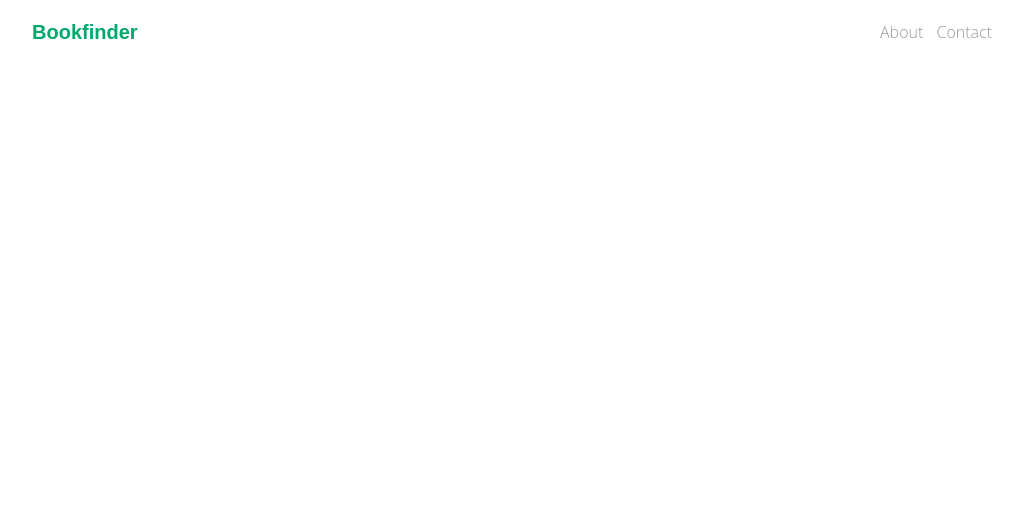
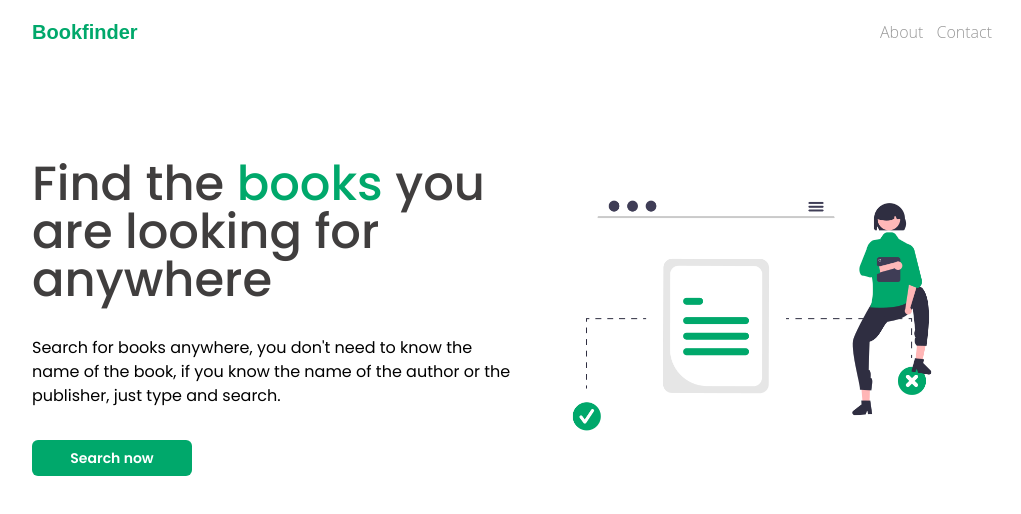
Before and after one commit to Alysson1013/bookfinder, a Vue app: page / in a window 1280 px wide. Shown: the top 514 px of the page, without its empty margins (128-1149 px from the left). Built offline with nearby package versions, Linux system fonts and the light colour scheme; a web font is replaced by a local one.

Commit message:
feat: main section

```diff
--- a/src/components/MainNav.vue
+++ b/src/components/MainNav.vue
@@ -1,5 +1,5 @@
-<template lang="">
-  <div class="fixed top-0 left-0 w-full h-16 bg-white content-center">
+<template>
+  <div class="top-0 left-0 w-full h-16 bg-white content-center">
     <div
       class="flex flex-nowrap flex-row justify-between h-full px-8 mx-auto max-w-screen-lg"
     >
@@ -12,8 +12,13 @@
       <div
         class="flex items-center justify-between h-16 w-28 font-light text-brand-gray-1"
       >
-        <a href="/"> About </a>
-        <a href="/"> Contact </a>
+        <a href="https://github.com/Alysson1013" target="_blank"> About </a>
+        <a
+          href="https://br.linkedin.com/in/alysson-eduardo-a358911a4?trk=people-guest_people_search-card"
+          target="_blank"
+        >
+          Contact
+        </a>
       </div>
     </div>
   </div>
@@ -25,4 +30,3 @@ export default defineComponent({
   name: "MainNav",
 });
 </script>
-<style lang="css"></style>
--- /dev/null
+++ b/src/components/MainSection.vue
@@ -0,0 +1,32 @@
+<template>
+  <div class="w-full h-16 bg-white content-center mt-24">
+    <div class="flex flex-row h-full px-8 mx-auto max-w-screen-lg">
+      <div class="w-1/2">
+        <p class="text-5xl font-poppins font-medium text-brand-gray-2">
+          Find the <span class="text-brand-green-1">books</span> you are looking
+          for anywhere
+        </p>
+        <p class="font-poppins mt-8">
+          Search for books anywhere, you don't need to know the name of the
+          book, if you know the name of the author or the publisher, just type
+          and search.
+        </p>
+        <button
+          class="bg-brand-green-1 hover:brand-green-2 py-2 px-4 text-white font-poppins font-semibold rounded-md text-sm w-40 mt-8"
+        >
+          Search now
+        </button>
+      </div>
+      <div class="w-1/2">
+        <img src="@/assets/undraw_organizer.png" />
+      </div>
+    </div>
+  </div>
+</template>
+<script lang="ts">
+import { defineComponent } from "vue";
+
+export default defineComponent({
+  name: "MainSection",
+});
+</script>
--- /dev/null
+++ b/src/types/svg.d.ts
@@ -0,0 +1 @@
+declare module "*.svg";
--- a/src/views/HomePage.vue
+++ b/src/views/HomePage.vue
@@ -1,16 +1,19 @@
 <!-- eslint-disable vue/valid-template-root -->
 <template>
   <MainNav />
+  <MainSection />
 </template>
 
 <script lang="ts">
 import { defineComponent } from "vue";
 import MainNav from "@/components/MainNav.vue";
+import MainSection from "@/components/MainSection.vue";
 
 export default defineComponent({
   name: "HomePage",
   components: {
     MainNav,
+    MainSection,
   },
 });
 </script>
--- a/tailwind.config.js
+++ b/tailwind.config.js
@@ -14,6 +14,7 @@ module.exports = {
         "brand-green-1": "#00a86b",
         "brand-green-2": "#004225",
         "brand-gray-1": "#989898",
+        "brand-gray-2": "#403E3E",
       },
     },
   },
```
Also changed, not shown: src/assets/undraw_organizer.png (added).
